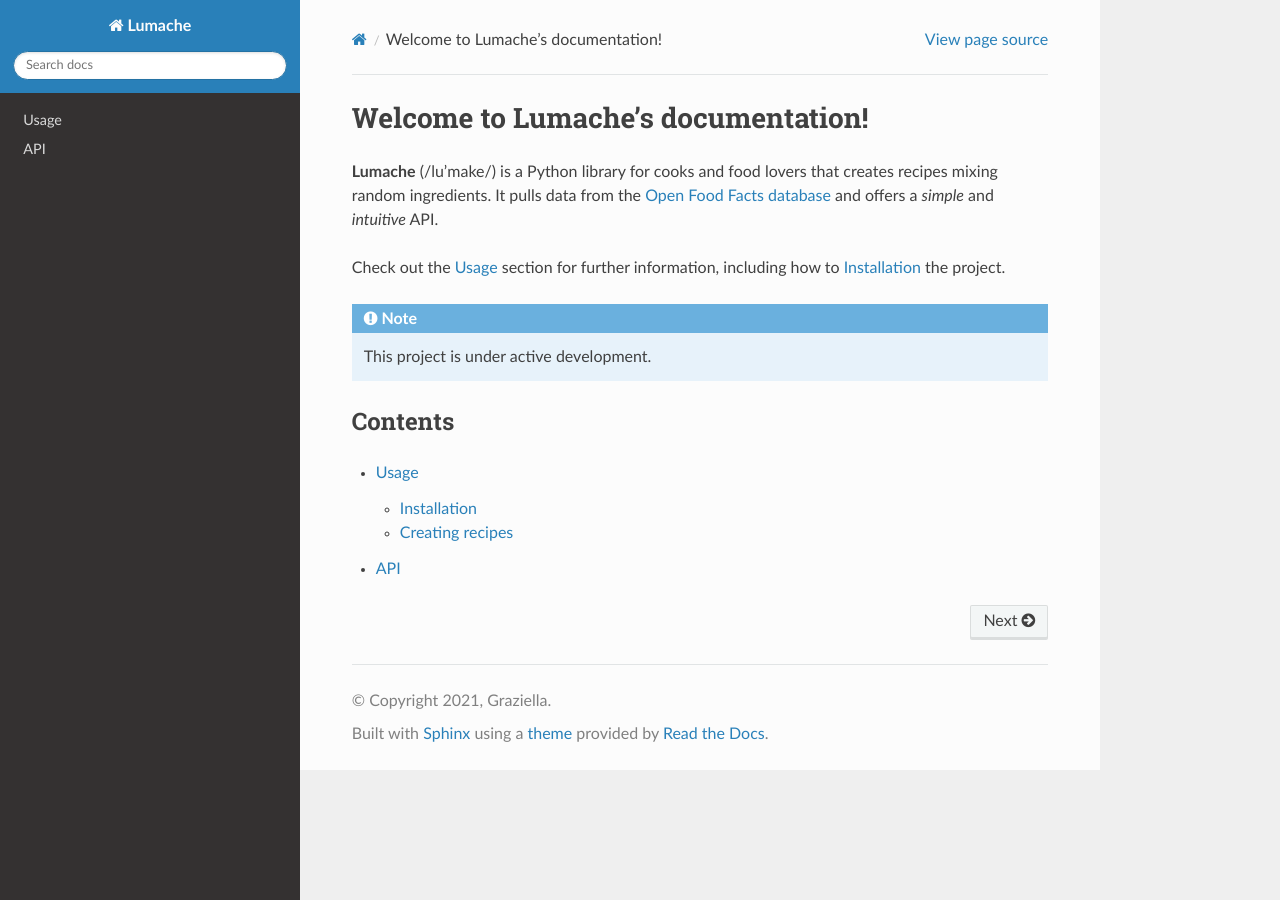
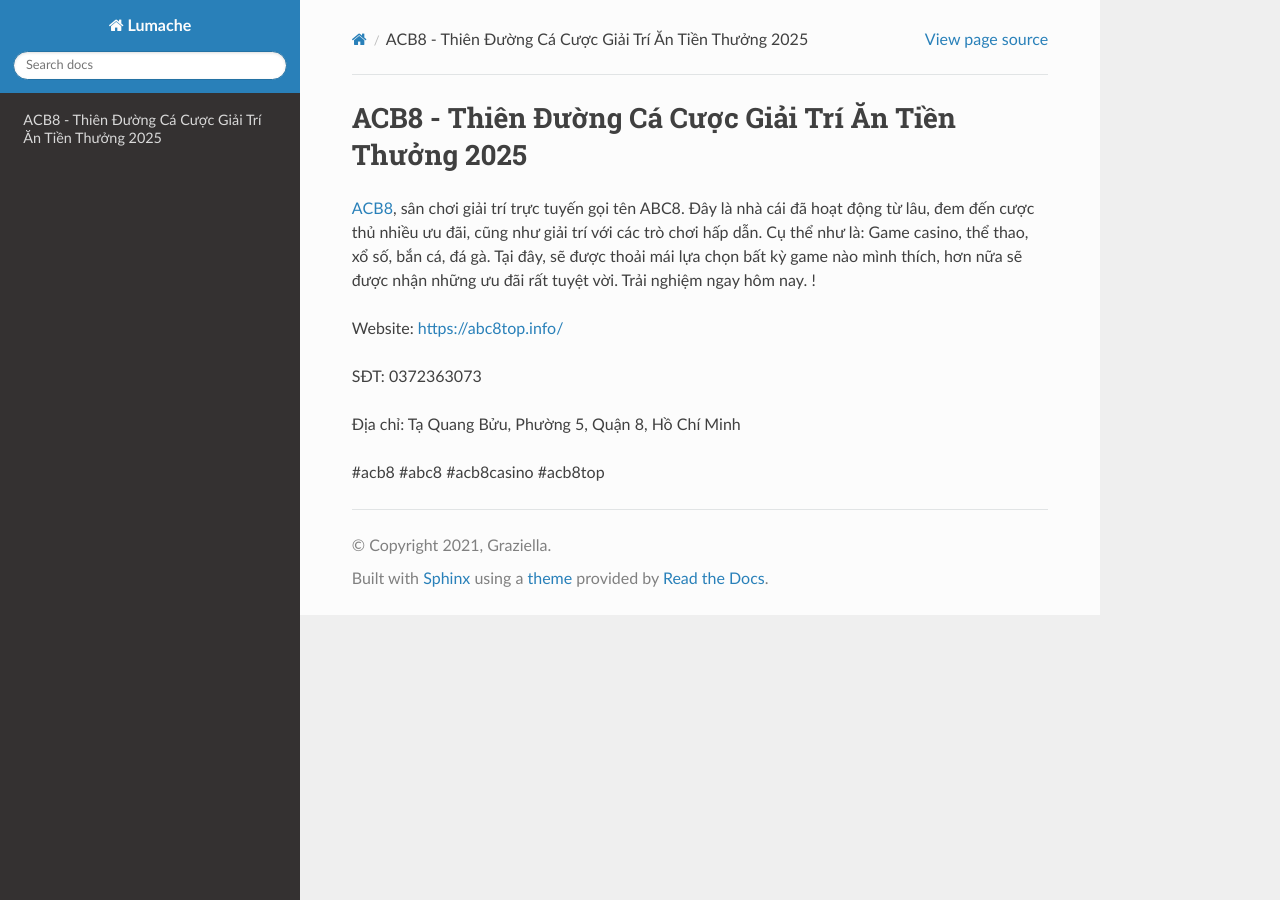
Before and after one commit to amaradasgupta3/acb8topinfo, a Sphinx documentation site: the page built from docs/source/index.rst, in a window 1280 px wide. Built offline with Sphinx 7.4.7 and the Read the Docs theme 3.1.0, drawn with Linux system fonts in a browser that asks for light colours.

Commit message:
Update index.rst

```diff
--- a/docs/source/index.rst
+++ b/docs/source/index.rst
@@ -1,22 +1,12 @@
-Welcome to Lumache's documentation!
+ACB8 - Thiên Đường Cá Cược Giải Trí Ăn Tiền Thưởng 2025
 ===================================
 
-**Lumache** (/lu'make/) is a Python library for cooks and food lovers
-that creates recipes mixing random ingredients.
-It pulls data from the `Open Food Facts database <https://world.openfoodfacts.org/>`_
-and offers a *simple* and *intuitive* API.
+`ACB8 <https://abc8top.info/>`_, sân chơi giải trí trực tuyến gọi tên ABC8. Đây là nhà cái đã hoạt động từ lâu, đem đến cược thủ nhiều ưu đãi, cũng như giải trí với các trò chơi hấp dẫn. Cụ thể như là: Game casino, thể thao, xổ số, bắn cá, đá gà. Tại đây, sẽ được thoải mái lựa chọn bất kỳ game nào mình thích, hơn nữa sẽ được nhận những ưu đãi rất tuyệt vời. Trải nghiệm ngay hôm nay. !
 
-Check out the :doc:`usage` section for further information, including
-how to :ref:`installation` the project.
+Website: https://abc8top.info/
 
-.. note::
+SĐT: 0372363073
 
-   This project is under active development.
+Địa chỉ: Tạ Quang Bửu, Phường 5, Quận 8, Hồ Chí Minh
 
-Contents
---------
-
-.. toctree::
-
-   usage
-   api
+#acb8 #abc8 #acb8casino #acb8top
```
